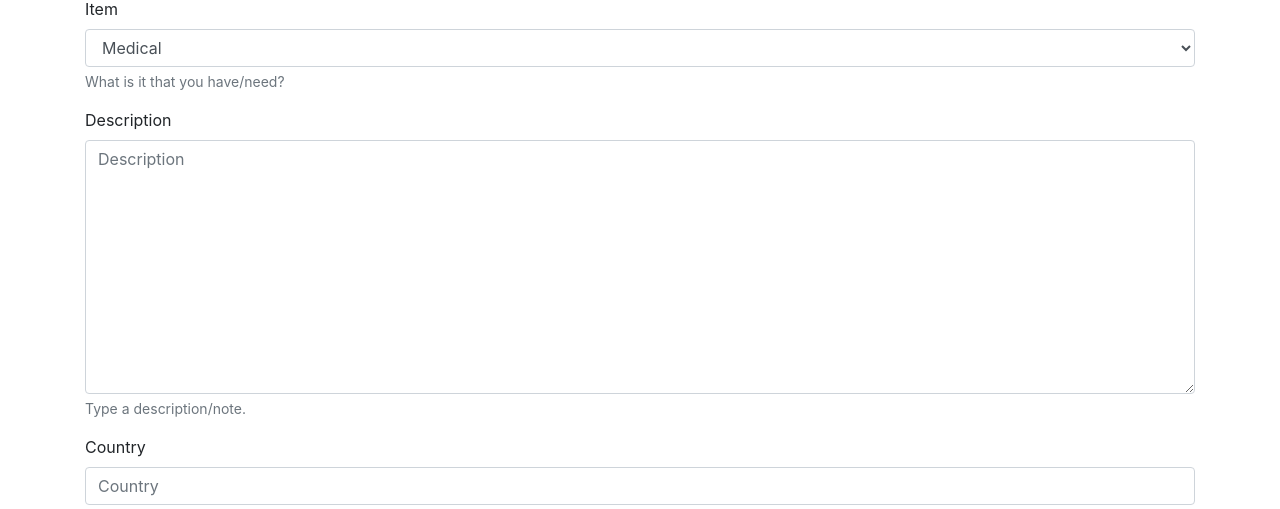
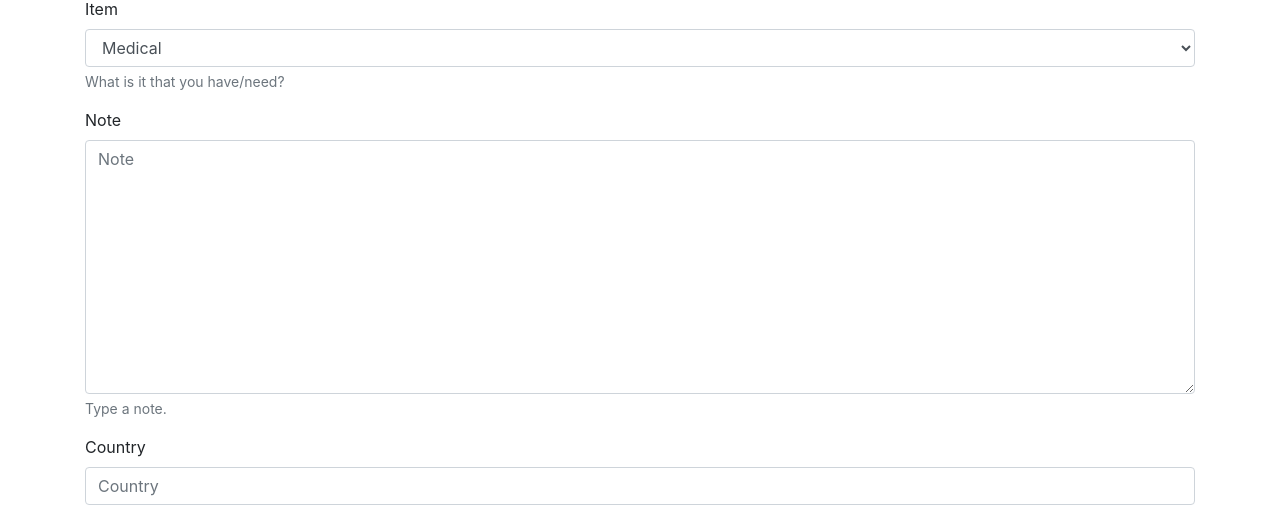
Before and after one commit to iogf/shiva, a Django app: page /ticket_app/create-ticket/ in a window 1280 px wide. Shown: the part 538-1047 px from the top of the page. Run offline with Django 3.2, Linux system fonts and the light colour scheme; some libraries are stand-ins or nearby versions.

Commit message:
Renaming field.

```diff
--- a/ticket_app/models.py
+++ b/ticket_app/models.py
@@ -115,9 +115,9 @@ class Ticket(TicketMixin):
     verbose_name='Item', choices=ITEM_CHOICES, default='1',
     help_text='What is it that you have/need?')
 
-    description = models.TextField(null=True,
-    blank=False, verbose_name='Description',
-    help_text='Type a description/note.')
+    note = models.TextField(null=True,
+    blank=False, verbose_name='Note',
+    help_text='Type a note.')
 
     # country = models.ForeignKey(Country, on_delete=models.CASCADE, default=None)
     # city = models.ForeignKey(City, verbose_name='Country/City',
--- a/ticket_app/templates/ticket_app/create-ticket.html
+++ b/ticket_app/templates/ticket_app/create-ticket.html
@@ -32,7 +32,7 @@
 {% bootstrap_field form.email  size='md' %}
 {% bootstrap_field form.phone  size='md' %}
 {% bootstrap_field form.item  size='md' %}
-{% bootstrap_field form.description  size='md' %}
+{% bootstrap_field form.note  size='md' %}
 {% bootstrap_field form.country  size='md' %}
 
 {% bootstrap_field form.city  size='md' %}
--- a/ticket_app/templates/ticket_app/ticket-model.html
+++ b/ticket_app/templates/ticket_app/ticket-model.html
@@ -17,7 +17,7 @@ Matches </a>
 
 <p> <b> Phone:</b> {{ticket.phone}}  </p>
 
-<p> <b> Description: </b> {{ticket.description}}  </p>
+<p> <b> Note: </b> {{ticket.note}}  </p>
 
 <p> <b> Country: </b> {{ticket.country}}  </p>
 <p> <b> City: </b> {{ticket.city}}  </p>
```
